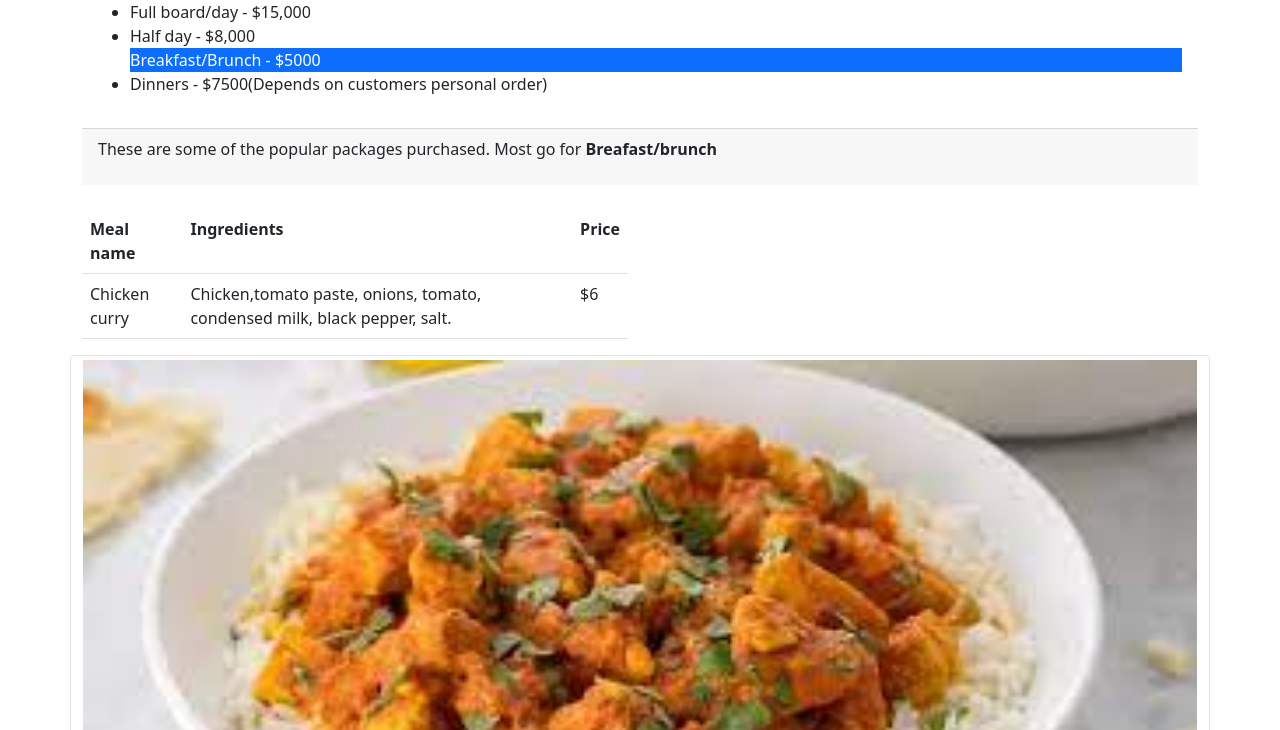
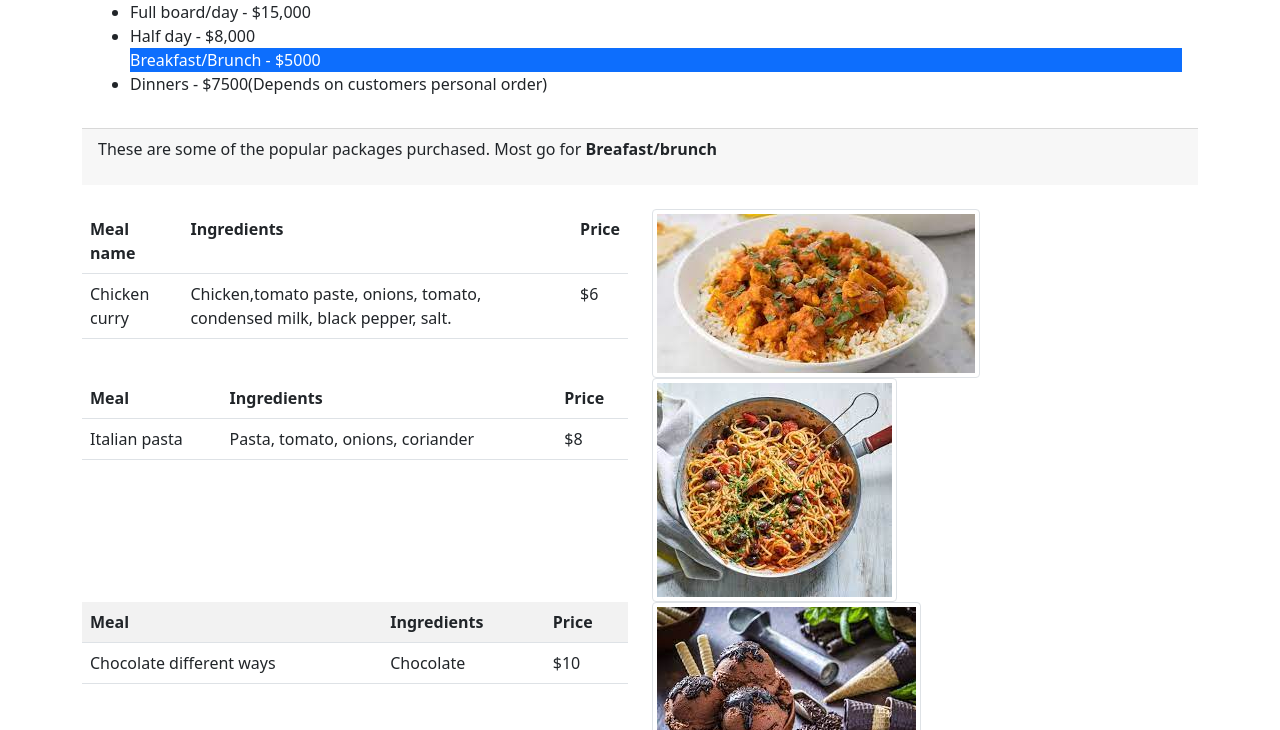
Before and after one commit to Cian747/catering-company, a plain HTML site: page index.html in a window 1280 px wide. Shown: the part 222-952 px from the top of the page. Drawn offline with nearby package versions, Linux system fonts and the light colour scheme.

Commit message:
added more table elements and images

```diff
--- a/index.html
+++ b/index.html
@@ -41,8 +41,47 @@
                       <td>$6</td>
                     </tr>
                   </table>
-            </div>
+            </div> <!--collapses table class-->
+            <div class="col-md-6">
             <img src="images/curry.jpeg" alt="chicken curry"  class="img-thumbnail">
+            </div> <!--collapses the col image class-->
+            <br>
+            <br>
+            <div class="col-md-6">
+            <table class="table">
+              <tr>
+                <th>Meal</th>
+                <th>Ingredients</th>
+                <th>Price</th>
+              </tr>
+              <tr>
+                <td>Italian pasta</td>
+                <td>Pasta, tomato, onions, coriander</td>
+                <td>$8</td>
+              </tr>
+            </table>
+            </div> <!--collapses col-md-table-->
+           <div class="col-md-6">
+             <img src="images/pasta.jpeg" alt="pasta" class="img-thumbnail">
+          </div> <!--collapses the col-md-img-->
+           <br>
+           <div class="col-md-6">
+             <table class="table table-striped">
+               <tr>
+                 <th>Meal</th>
+                 <th>Ingredients</th>
+                 <th>Price</th>
+               </tr>
+               <tr>
+                 <td>Chocolate different ways</td>
+                 <td>Chocolate</td>
+                 <td>$10</td>
+               </tr>
+             </table>
+           </div> <!--collapses the 3rd col-md class-->
+           <div class="col-md-6">
+             <img src="images/icecream.jpeg" alt="chocolate icecream" class="img-thumbnail">
+           </div>  <!--collapses the img col-md-->
             </div> <!--collapses row class-->
         </div> <!--collapses the container div-->
     </body>
```
